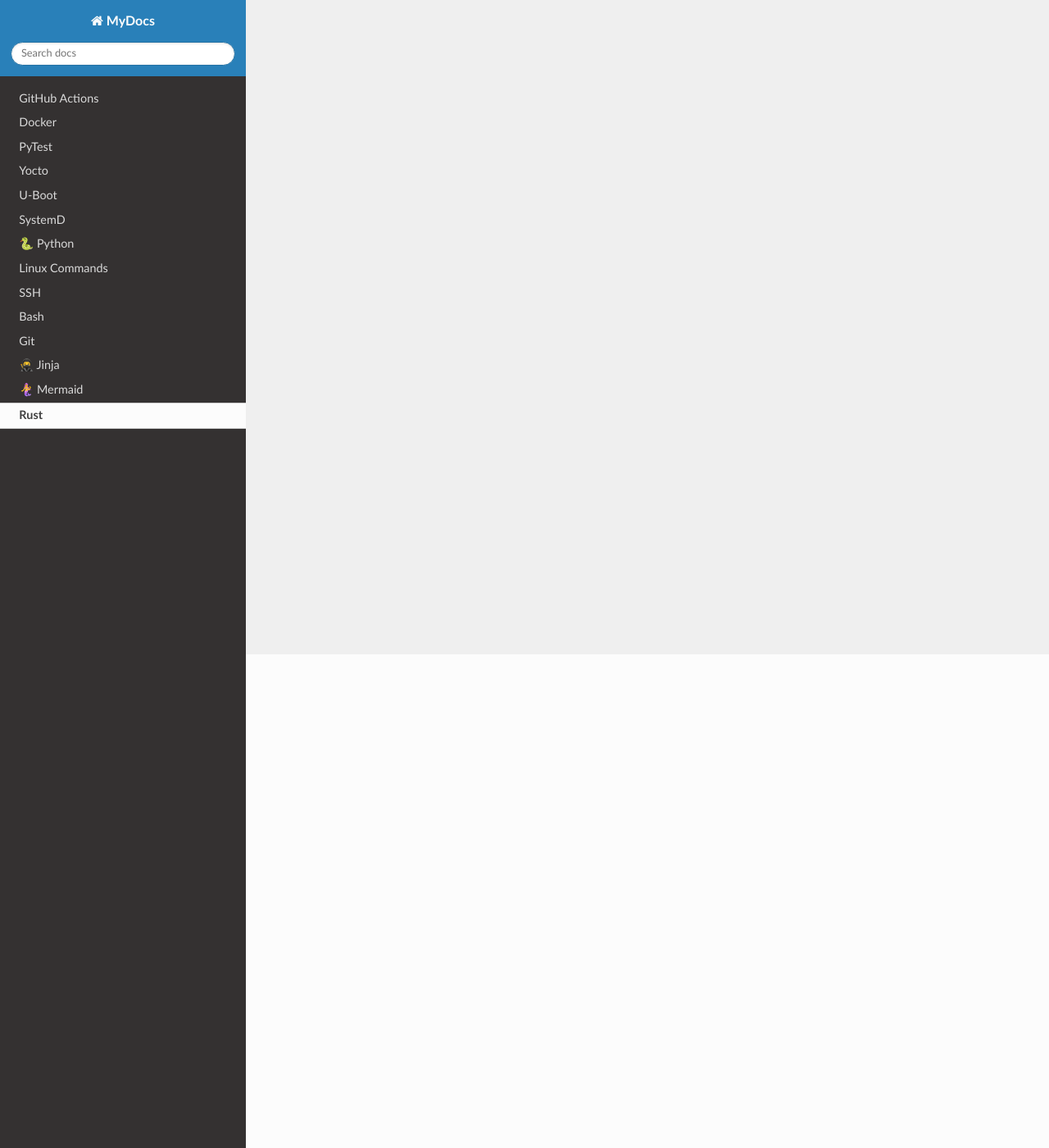
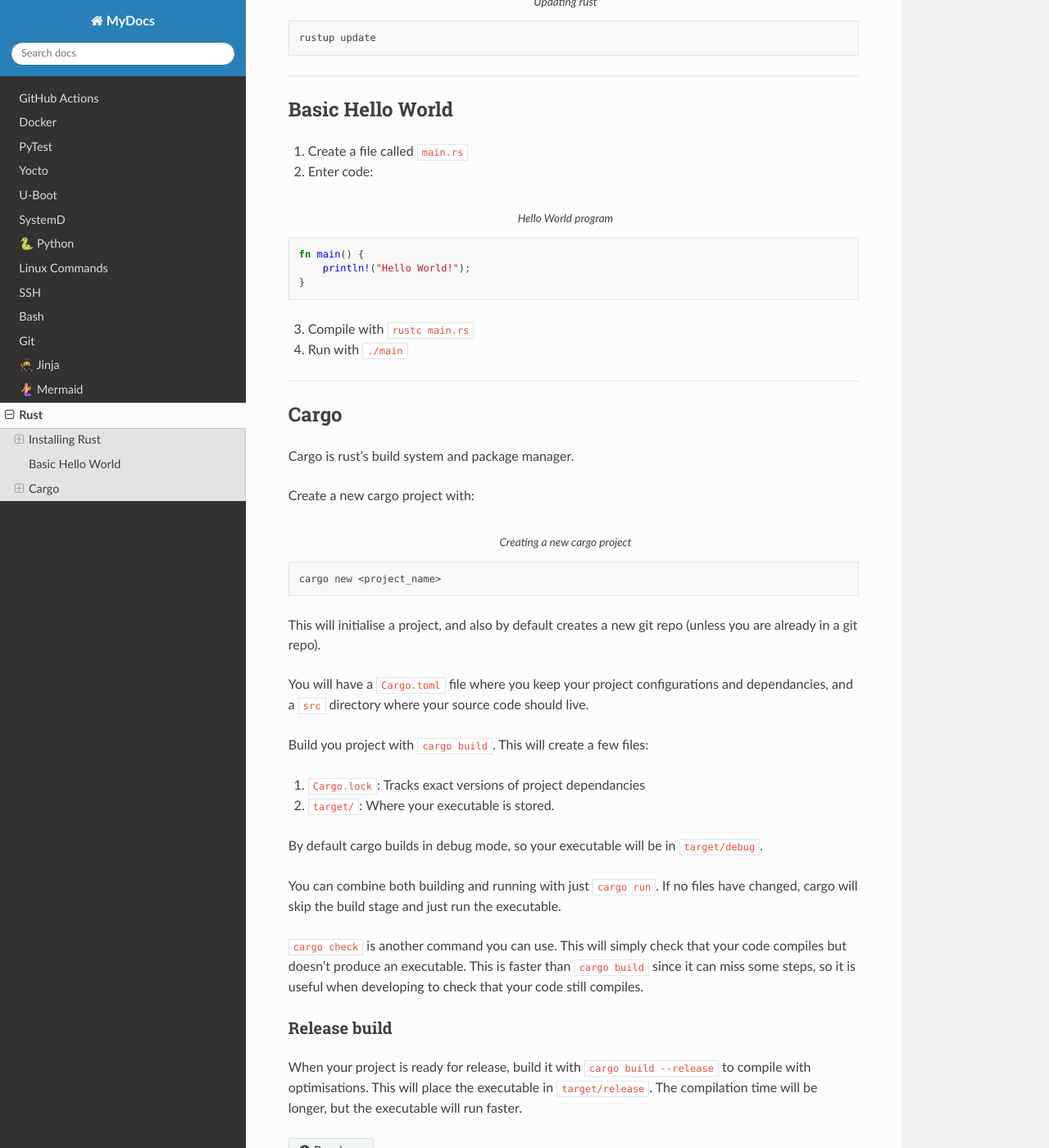
Before and after one commit to mcbottcher/my_docs, a Sphinx documentation site: the page built from docs/source/rust.rst, in a window 1280 px wide and 1400 px high, scrolled down 602 px. Shown: the whole window at 82% size. Built offline with Sphinx 7.4.7 and the Read the Docs theme 2.0.0, drawn with Linux system fonts in a browser that asks for light colours; some of the changed text lies outside the part shown.

Commit message:
feat: add rust page (FIXUP)

```diff
--- a/docs/source/rust.rst
+++ b/docs/source/rust.rst
@@ -1,2 +1,86 @@
 Rust
 ====
+
+Installing Rust
+---------------
+
+On linux:
+
+.. code-block:: shell
+    :caption: Command for installing rust
+
+    curl --proto "=https" --tlsv1.3 https://sh.rustup.rs -sSf | sh
+
+You will also need a linker/C-compiler, which you can install with for example:
+
+.. code-block:: shell
+    :caption: Install GCC on Ubuntu
+
+    sudo apt install build-essential
+
+Updating rust
+^^^^^^^^^^^^^
+
+.. code-block:: shell
+    :caption: Updating rust
+
+    rustup update
+
+----
+
+Basic Hello World
+-----------------
+
+1. Create a file called ``main.rs``
+2. Enter code:
+
+.. code-block:: rust
+    :caption: Hello World program
+
+    fn main() {
+        println!("Hello World!");
+    }
+
+3. Compile with ``rustc main.rs``
+4. Run with ``./main``
+
+----
+
+Cargo
+-----
+
+Cargo is rust's build system and package manager.
+
+Create a new cargo project with:
+
+.. code-block:: shell
+    :caption: Creating a new cargo project
+
+    cargo new <project_name>
+
+This will initialise a project, and also by default creates a new git repo (unless you are
+already in a git repo).
+
+You will have a ``Cargo.toml`` file where you keep your project configurations and dependancies,
+and a ``src`` directory where your source code should live.
+
+Build you project with ``cargo build``. This will create a few files:
+
+1. ``Cargo.lock``: Tracks exact versions of project dependancies
+2. ``target/``: Where your executable is stored.
+
+By default cargo builds in debug mode, so your executable will be in ``target/debug``.
+
+You can combine both building and running with just ``cargo run``. If no files have changed,
+cargo will skip the build stage and just run the executable.
+
+``cargo check`` is another command you can use. This will simply check that your code compiles
+but doesn't produce an executable. This is faster than ``cargo build`` since it can miss some steps,
+so it is useful when developing to check that your code still compiles.
+
+Release build
+^^^^^^^^^^^^^
+
+When your project is ready for release, build it with ``cargo build --release`` to compile with
+optimisations. This will place the executable in ``target/release``. The compilation time will be longer,
+but the executable will run faster.
```
